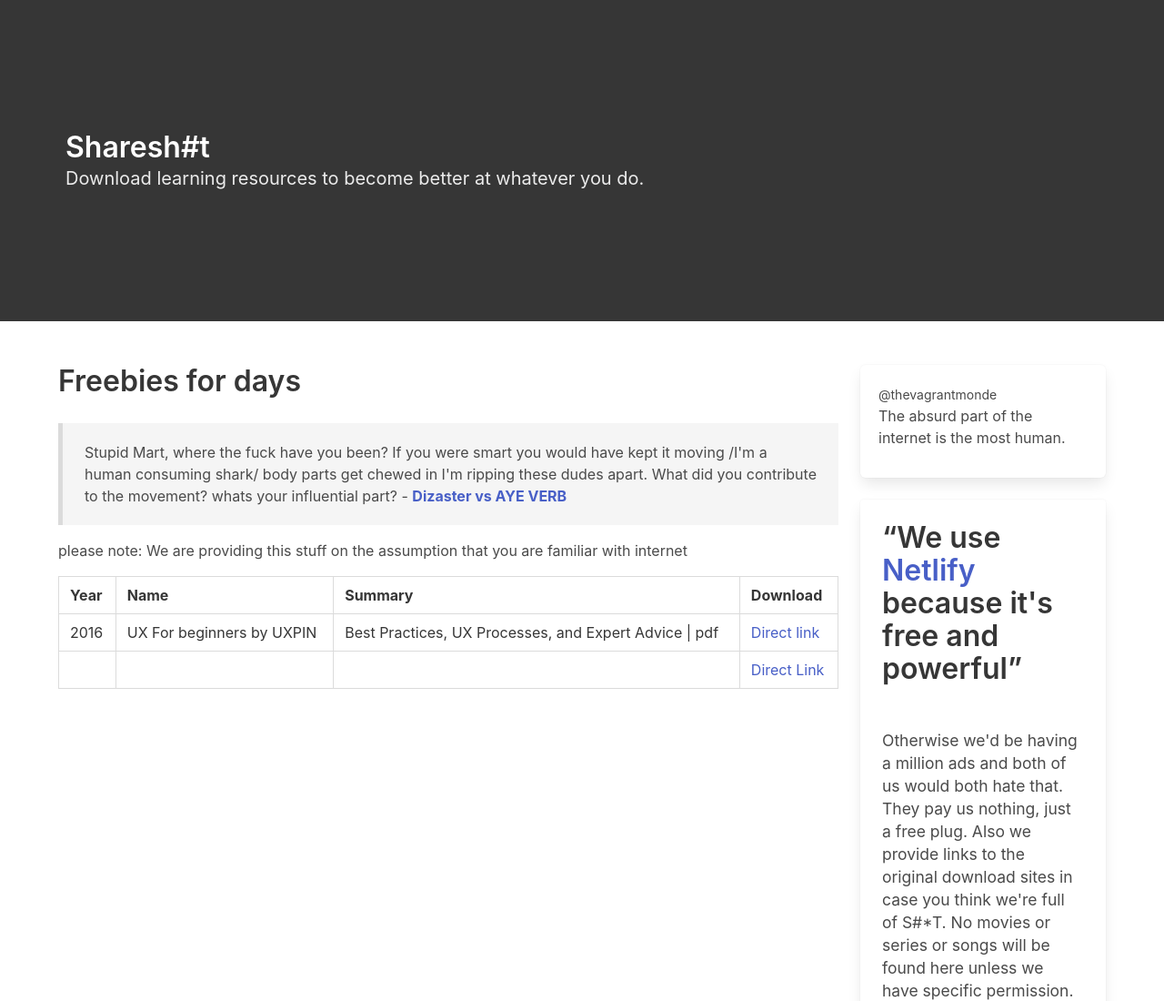
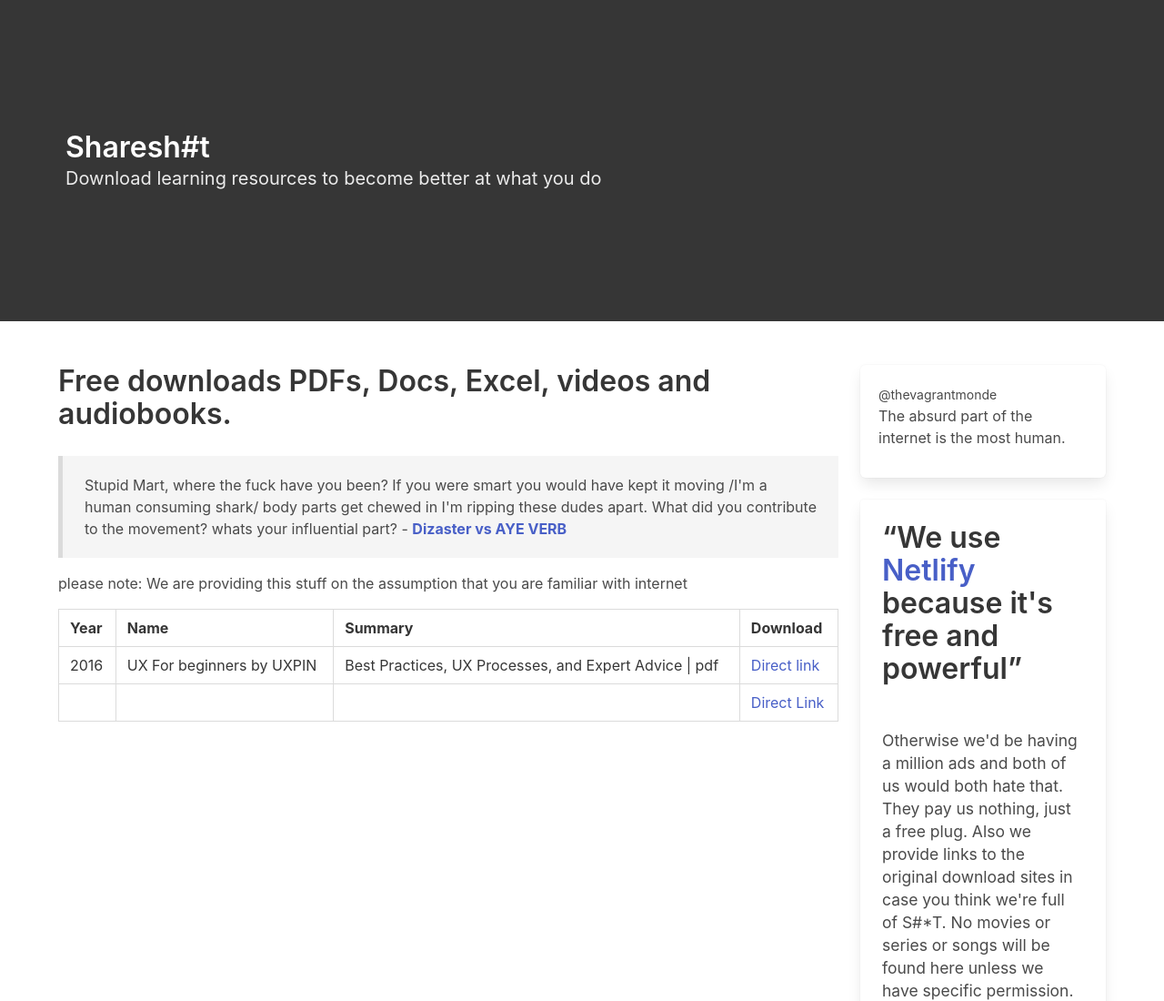
Before and after one commit to MondeLionel/100mashile, a plain HTML site: page index.html in a window 1280 px wide. Shown: the top 1100 px of the page at 91% size. Drawn offline with nearby package versions, Linux system fonts and the light colour scheme.

Commit message:
changed title

```diff
--- a/index.html
+++ b/index.html
@@ -15,7 +15,7 @@
         Sharesh#t
       </h1>
       <h2 class="subtitle">
-        Download learning resources to become better at whatever you do.
+        Download learning resources to become better at what you do
       </h2>
     </div>
   </div>
@@ -28,7 +28,7 @@
                     <!-- <img class="image" src="https://static01.nyt.com/images/2017/08/18/business/18BENCHMARK1/18BENCHMARK1-master768.jpg"> -->
 
                   <h1 class="title">
-                    Freebies for days
+                    Free downloads PDFs, Docs, Excel, videos and audiobooks.
                   </h1>
                   <p class="subtitle">
                     <!-- Created with <strong>Bulma</strong>! No shit -->
```
